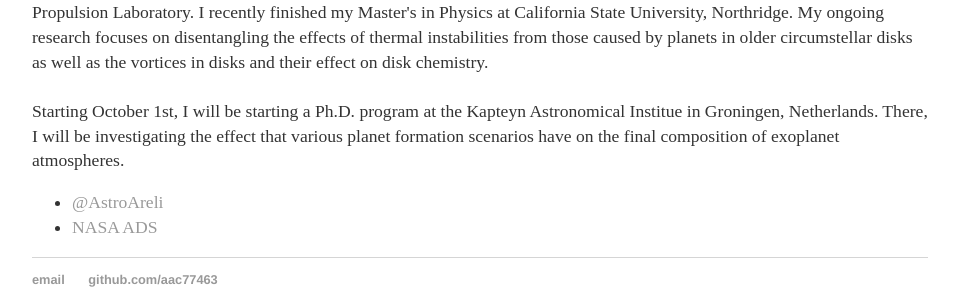
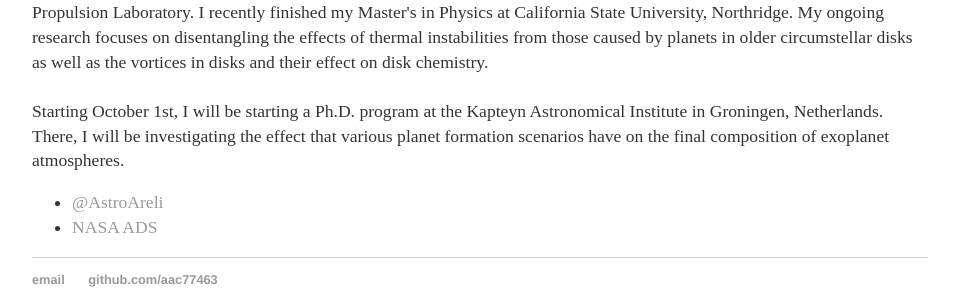
Before and after one commit to aac77463/aac77463.github.io, a Jekyll site: the page built from index.html, in a window 1280 px wide. Shown: the part 429-724 px from the top of the page, without its empty margins (160-1118 px from the left). Built offline with Jekyll 4.4.1, drawn with Linux system fonts in a browser that asks for light colours.

Commit message:
fixed minor text and resized image in research

```diff
--- a/index.html
+++ b/index.html
@@ -18,7 +18,7 @@
 
   <p> I am an astrophysicist currently working as a Research Assistant in the Interstellar and Heliospheric Physics group at Jet Propulsion Laboratory. I recently finished my Master's in Physics at California State University, Northridge. My ongoing research focuses on disentangling the effects of thermal instabilities from those caused by planets in older circumstellar disks as well as the vortices in disks and their effect on disk chemistry. <br><br>
 
-  Starting October 1st, I will be starting a Ph.D. program at the Kapteyn Astronomical Institue in Groningen, Netherlands. There, I will be investigating the effect that various planet formation scenarios have on the final composition of exoplanet atmospheres.</p>
+  Starting October 1st, I will be starting a Ph.D. program at the Kapteyn Astronomical Institute in Groningen, Netherlands. There, I will be investigating the effect that various planet formation scenarios have on the final composition of exoplanet atmospheres.</p>
 
   <div>
     <ul class="contacts">
```
Also changed, not shown: research/dustgasprofilesjup.jpg.
